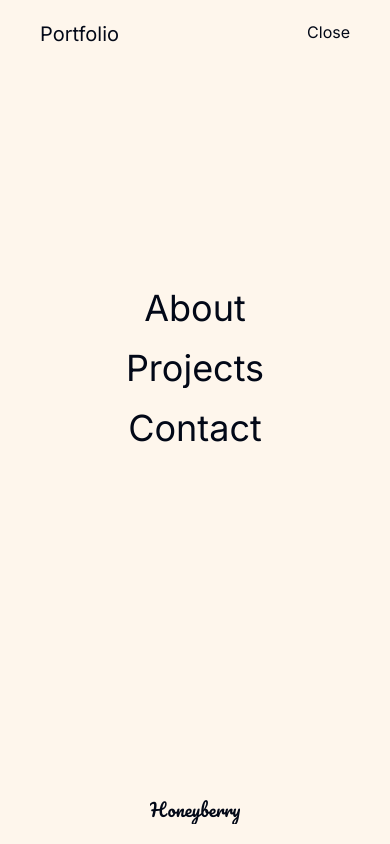
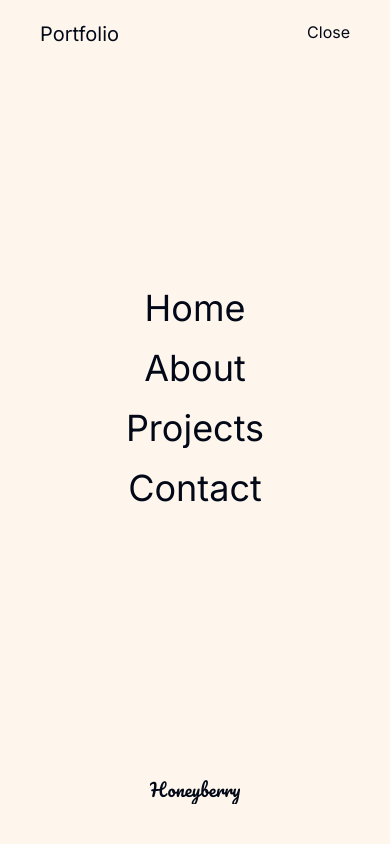
Before and after one commit to fzl96/honeyberry, a Next.js app: page / in a window 390 px wide. Both pictures are taken after a click on the button "Menu". Built offline with nearby package versions, Linux system fonts and the light colour scheme.

Commit message:
fix: mobile nav not showing
fix mobile nav not showing on routes other than "/". Add link to homepage

```diff
--- a/src/app/layout.tsx
+++ b/src/app/layout.tsx
@@ -5,6 +5,7 @@ import { ThemeProvider } from "@/components/theme-provider";
 import { Header } from "@/components/header";
 import { cn } from "@/lib/utils";
 import { Analytics } from "@/components/analytics";
+import { MobileNav } from "@/components/mobile-nav";
 
 const inter = Inter({ subsets: ["latin"], variable: "--font-inter" });
 const pacifico = Pacifico({
@@ -43,6 +44,7 @@ export default function RootLayout({
           <Header />
           {children}
           <Analytics />
+          {/* <MobileNav /> */}
         </ThemeProvider>
       </body>
     </html>
--- a/src/app/page.tsx
+++ b/src/app/page.tsx
@@ -35,7 +35,7 @@ export default function Home() {
               </h2>
             </div>
           </div>
-          <div className="delay-400 flex translate-y-3 animate-reveal-from-bottom items-center justify-center gap-5 opacity-0 duration-300">
+          <div className="flex translate-y-3 animate-reveal-from-bottom items-center justify-center gap-5 opacity-0 duration-300 delay-400">
             {siteConfig.links.map((link) => {
               const Icon = Icons[link.icon || "arrowRight"];
               return (
@@ -55,7 +55,6 @@ export default function Home() {
         </div>
         <LinkButtons />
       </div>
-      <MobileNav />
     </main>
   );
 }
--- a/src/components/header.tsx
+++ b/src/components/header.tsx
@@ -1,14 +1,18 @@
 import { cn } from "@/lib/utils";
-import { ModeToggle } from "./mode-toggle";
+import { ModeToggle } from "@/components/mode-toggle";
 import Link from "next/link";
 import { NavLinks } from "@/components/nav-links";
 import { MobileNavToggle } from "@/components/mobile-nav-toggle";
+import { MobileNav } from "@/components/mobile-nav";
 
 export function Header() {
   return (
+    <>
       <header className="sticky top-0 mx-auto flex w-full max-w-[800px] items-center justify-between bg-black/0 px-8 py-2 backdrop-blur-lg md:px-0">
         <Link href="/">
-        <h1 className={cn("font-pacifico scroll-m-20 text-2xl tracking-tight")}>
+          <h1
+            className={cn("scroll-m-20 font-pacifico text-2xl tracking-tight")}
+          >
             Honeyberry
           </h1>
         </Link>
@@ -22,5 +26,7 @@ export function Header() {
           <ModeToggle />
         </nav>
       </header>
+      <MobileNav />
+    </>
   );
 }
--- a/src/components/mobile-nav.tsx
+++ b/src/components/mobile-nav.tsx
@@ -2,16 +2,14 @@
 
 import { useMenuState } from "@/app/store/menu";
 import { AnimatePresence, motion } from "framer-motion";
-import { links } from "@/components/nav-links";
 import Link from "next/link";
 
-import { Pacifico } from "next/font/google";
-
-const pacifico = Pacifico({
-  weight: "400",
-  style: "normal",
-  subsets: ["latin"],
-});
+const links = [
+  { name: "Home", url: "/" },
+  { name: "About", url: "/about" },
+  { name: "Projects", url: "/projects" },
+  { name: "Contact", url: "/contact" },
+];
 
 export function MobileNav() {
   const open = useMenuState((state) => state.open);
@@ -79,7 +77,7 @@ export function MobileNav() {
             initial="initial"
             animate="animate"
             exit="exit"
-            className="absolute left-0 top-0 z-[1000] h-screen w-full origin-top bg-background"
+            className="fixed left-0 top-0 z-[1000] h-[100svh] w-full origin-top bg-background"
           >
             <div className="flex h-full flex-col px-10 py-5">
               <motion.div
@@ -106,10 +104,14 @@ export function MobileNav() {
               >
                 {links.map((link) => (
                   <div className="overflow-hidden" key={link.url}>
-                    <MobileNavLink href={link.url} title={link.name} />
+                    <MobileNavLink
+                      href={link.url}
+                      title={link.name}
+                      setOpen={setOpen}
+                    />
                   </div>
                 ))}
-                <div className="mt-auto overflow-hidden">
+                <div className="mb-5 mt-auto overflow-hidden">
                   <motion.div variants={linkVariants}>
                     <h1 className="font-pacifico text-lg">Honeyberry</h1>
                   </motion.div>
@@ -123,7 +125,15 @@ export function MobileNav() {
   );
 }
 
-function MobileNavLink({ href, title }: { href: string; title: string }) {
+function MobileNavLink({
+  href,
+  title,
+  setOpen,
+}: {
+  href: string;
+  title: string;
+  setOpen: (open: boolean) => void;
+}) {
   const linkVariants = {
     initial: {
       y: "30vh",
@@ -143,7 +153,7 @@ function MobileNavLink({ href, title }: { href: string; title: string }) {
 
   return (
     <motion.div variants={linkVariants}>
-      <Link href={href} className="text-4xl">
+      <Link href={href} className="text-4xl" onClick={() => setOpen(false)}>
         {title}
       </Link>
     </motion.div>
```
Lines whose indentation alone changed are shown as unchanged.
